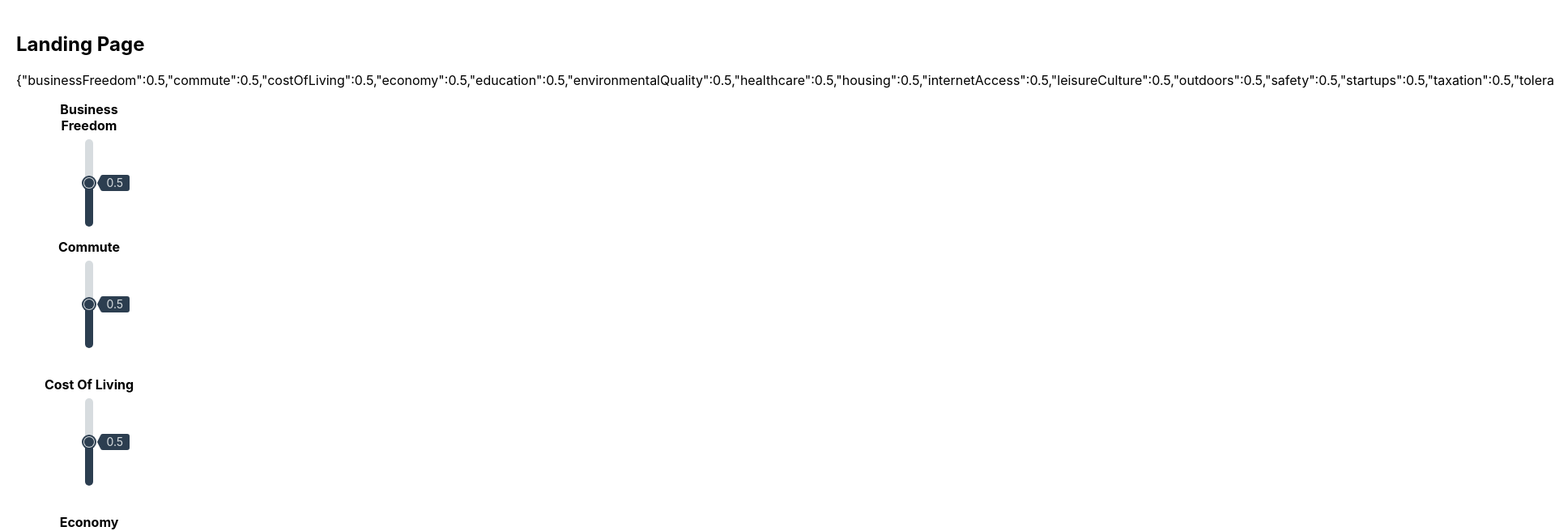
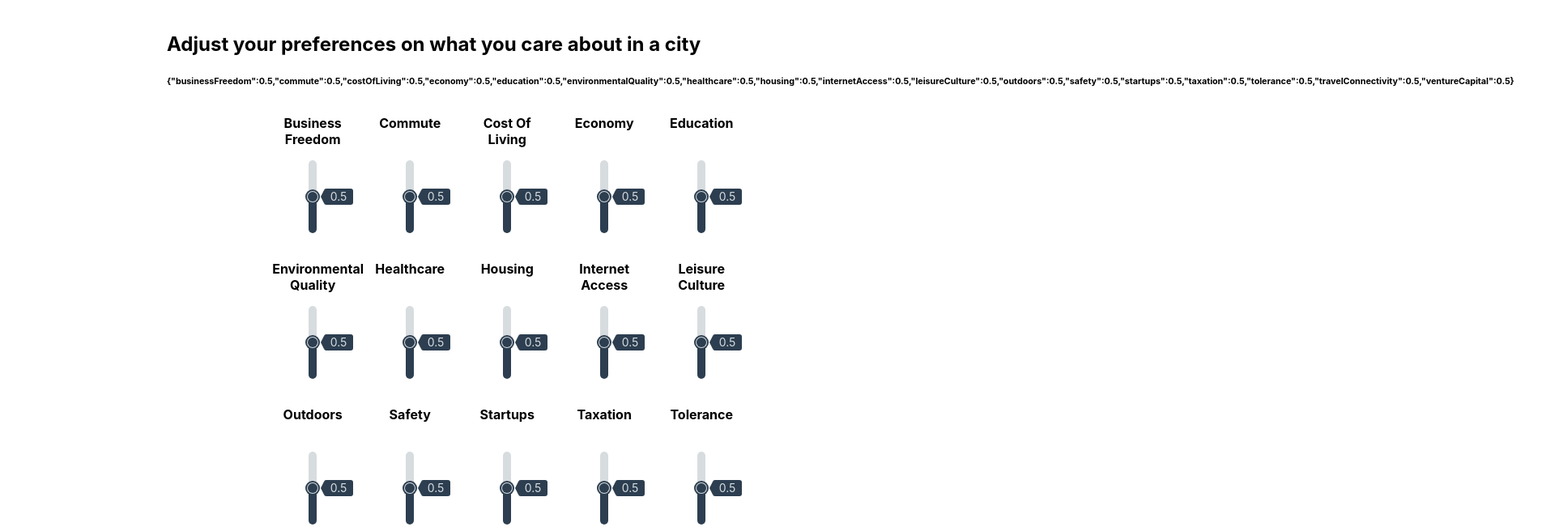
Before and after one commit to Christian267/City-QOL-Dashboard, a React (Create React App) app in the folder src/frontend/: page /home in a window 1280 px wide. Shown: the top 656 px of the page at 81% size, 1920 px wide, since content can reach past the window. Built offline with nearby package versions, Linux system fonts and the light colour scheme.

Commit message:
Progress on LandingPage styling. Working on tooltip

```diff
--- a/src/frontend/src/components/PreferenceSlider.css
+++ b/src/frontend/src/components/PreferenceSlider.css
@@ -1,18 +1,48 @@
 .slider-container {
-    width: 120px;
+    width: 100px;
     height: 160px;
+    margin: 10px 0 0 0;
     grid-auto-columns: 1;
     grid-auto-rows: 1;
     align-items: center;
     /* background-color: pink; */
-    overflow: wrap;
+    /* overflow: wrap; */
     text-align: center;
 }
 
-.slider-container h4 {
+.preference-text {
     margin: 0px 0 50px 0;
-    overflow: wrap;
+    min-height: 40px;
+    max-width: 100px;
+    /* background-color: pink; */
+    align-self: center;
+    cursor: help;
+    /* overflow: wrap; */
     /* background-color: green; */
+}
+
+.preference-text .tooltip-text {
+    /* visibility: hidden; */
+    width: 120px;
+    background-color: black;
+    color: #fff;
+    text-align: center;
+    padding: 5px 0;
+    border-radius: 6px;
+    position:absolute;
+    z-index: 1;
+    top: 100px;
+    margin-left: -60px;
+    opacity: 0;
+    transition: opacity 0.15s;
+    transition-delay: 0s;
+    transition-timing-function: ease-out;
+}
+
+.preference-text:hover .tooltip-text {
+    /* visibility: visible; */
+    opacity: 1;
+    transition-delay: 500ms;
 }
 
 .preference-slider {
--- a/src/frontend/src/components/PreferenceSlider.js
+++ b/src/frontend/src/components/PreferenceSlider.js
@@ -68,7 +68,9 @@ export const PreferenceSlider = ({value,
 
 
         <div className="slider-container">
-            <h4>{separateCamelCaseWord(name)}</h4>
+            <h4 className="preference-text">{separateCamelCaseWord(name)}
+                <span class="tooltip-text">TOOLTIP TEXT</span>
+            </h4>
             <input
                 ref={preferenceRef}
                 className={`preference-slider ${classes.preferenceSlider}`}
--- a/src/frontend/src/pages/CityListPage.css
+++ /dev/null
@@ -1,8 +0,0 @@
-.multi-slider-container {
-    width: 90%;
-    margin: 0 20px 0 30px;
-    display: grid;
-    grid-template-columns: repeat(auto-fit, [linename1] 1fr);
-    gap: 10px;
-    grid-auto-rows: minmax(50px, auto);
-}
--- /dev/null
+++ b/src/frontend/src/pages/LandingPage.css
@@ -0,0 +1,13 @@
+.landing-page {
+    width: 70%;
+    margin: 0 auto 0 auto;
+}
+
+.grid{
+    width: 70%;
+    margin: 0 auto 0 auto;
+    display: grid;
+    grid-template-columns: repeat(auto-fill, 110px);
+    grid-gap: 10px;
+    grid-auto-rows: minmax(50px, auto);
+}
--- a/src/frontend/src/pages/LandingPage.js
+++ b/src/frontend/src/pages/LandingPage.js
@@ -1,6 +1,6 @@
 import { React, useState, useMemo} from 'react';
 import { PreferenceSlider } from '../components/PreferenceSlider';
-import './CityListPage.css';
+import './LandingPage.css';
 export const LandingPage = () => {
 
 
@@ -51,10 +51,10 @@ export const LandingPage = () => {
     );
 
     return (
-        <div>
-            <h2>Landing Page</h2>
-            <p>{JSON.stringify(preferenceValues)}</p>
-            <div className="multi-slider-container">
+        <div className="landing-page">
+            <h2>Adjust your preferences on what you care about in a city</h2>
+            <h6>{JSON.stringify(preferenceValues)}</h6>
+            <div className="grid">
                 {Array(1).fill(Object.keys(defaultPreferences)
                 .map(pref => <PreferenceSlider value={preferenceValues[pref]} name={pref} {...sliderProps} />))}
             </div>
```
